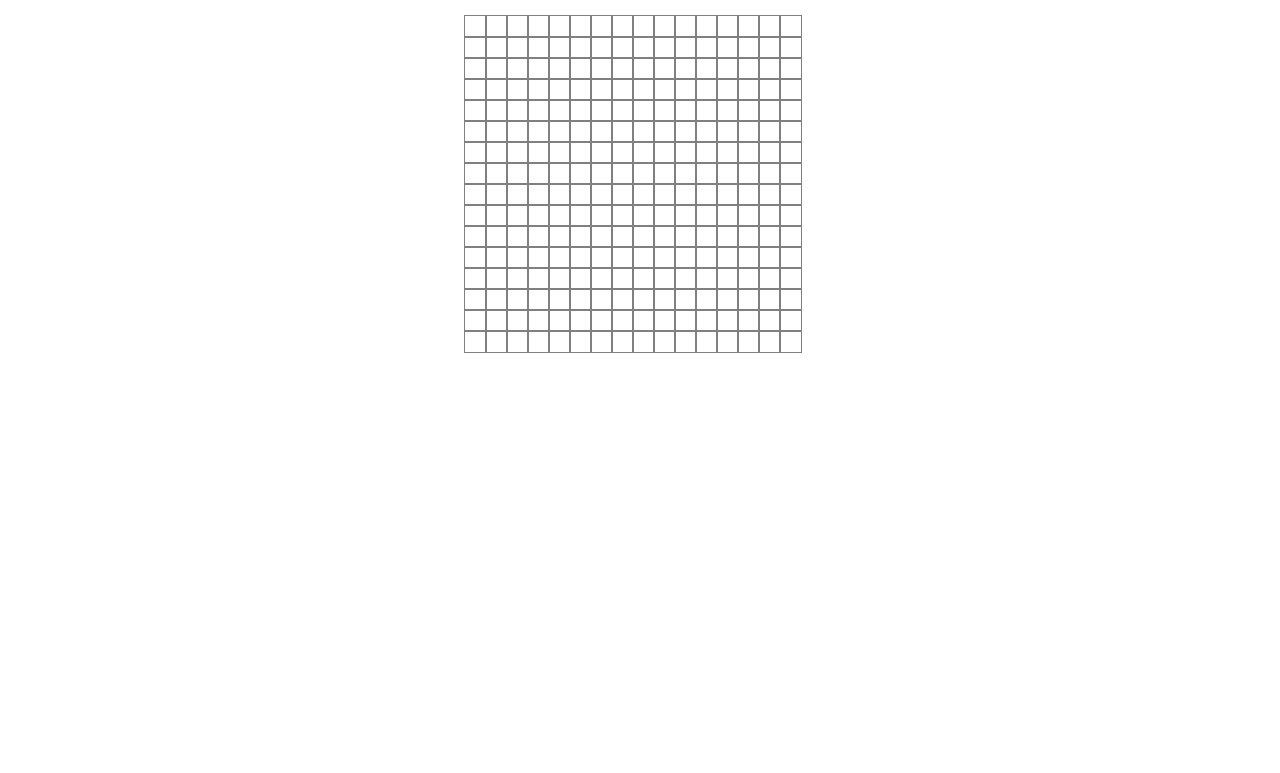
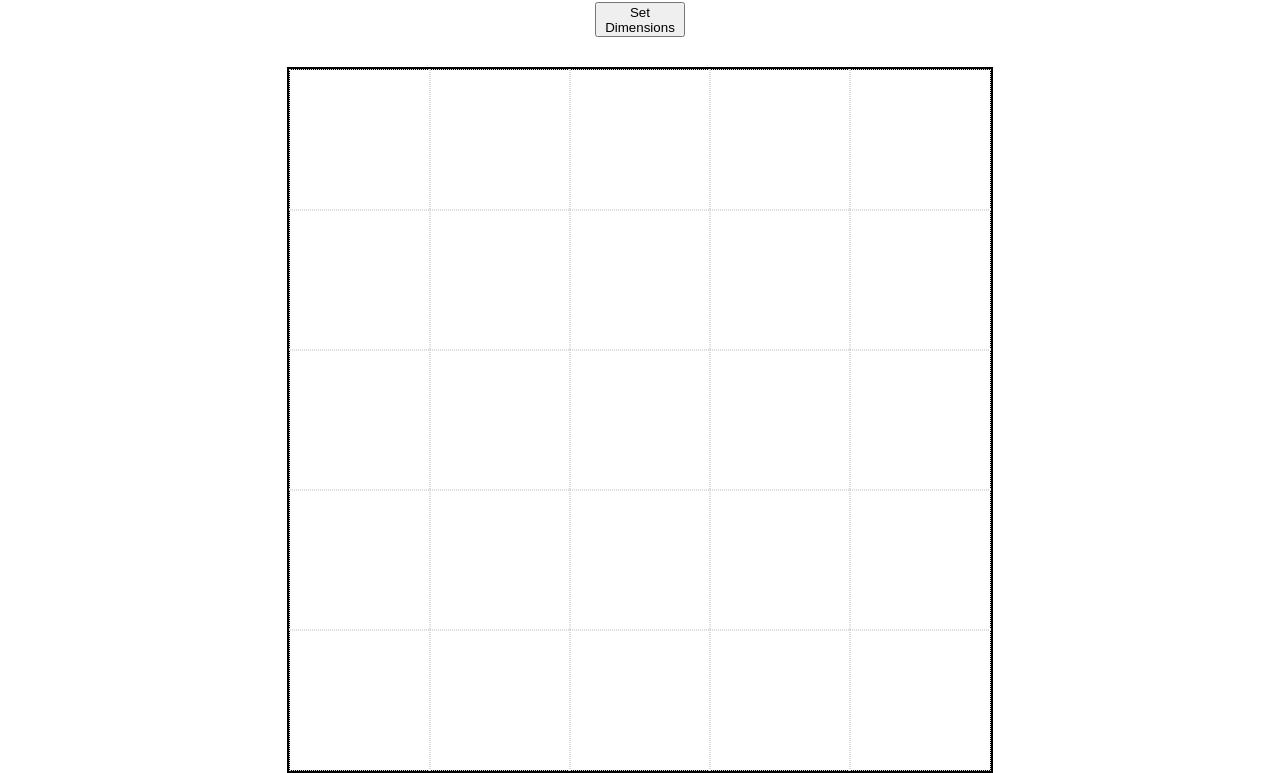
Before and after one commit to DanielDDG/etch-a-sketch, a plain HTML site: page index.html in a window 1280 px wide. Shown: the part 101-874 px from the top of the page. Before the commit the page ends 800 px from the top, so only its background shows below. Drawn offline with Linux system fonts and the light colour scheme.

Commit message:
Create setDimension function

```diff
--- a/etchsketch.js
+++ b/etchsketch.js
@@ -1,28 +1,24 @@
-/*
-
-End Goal:
-
-Create an Etch-A-Sketch program for a web browser.
-
-Problems:
-
-1. Create a webpage with a 16x16 grid of square divs (create them with JS). It's best to put
-them in a div container which can go directly into your HTML file.
-
-*/
-
-// This is to create a square div.
+// Creates HTML elements and initializes variables.
 
 const container = document.querySelector('.container');
+const button = document.querySelector('button');
 const square = document.createElement('div');
+const allSquares = document.getElementsByClassName('square');
+let drawing = false;
 square.classList.add('square');
 container.appendChild(square);
 
-// Drawing variable.
+// Function that prompts user to set dimensions.
 
-let drawing = false;
-createGrid(16);
+function setDimension() {
 
+    let input = prompt('How many boxes would you like on each side?')
+    if (input > 100) {
+        alert('Please enter a number from 1 to 100.')
+    } else {
+        createGrid(input);
+    }
+}
 
 // Function that if user enters number, it creates that number of divs ^2.
 
@@ -45,6 +41,10 @@ function createGrid(input) {
 
     const squares = [input];
 
+    container.style.gridTemplateColumns = 'repeat(' + input + ', auto)';
+    container.style.gridTemplateRows = 'repeat(' + input + ', auto)';
+
+
     for (let i = 0; i <= input * input - 2; i++) {
         squares[i] = document.createElement('div');
         squares[i].classList.add('square');
@@ -66,3 +66,6 @@ function createGrid(input) {
         });
     }
 }
+
+createGrid(5);
+button.addEventListener('click', setDimension);
--- a/index.html
+++ b/index.html
@@ -8,10 +8,12 @@
 </head>
 <script type="text/javascript" src="etchsketch.js" defer></script>
 <body>
-    <h1>Etch-A-Sketch</h1>
-    <div class="github">
-        <p>DanielDDG <i class="fab fa-github fa-spin"></i></p>
-    </div>
-    <div class="container"></div>
+<h1>Etch-A-Sketch</h1>
+<div class="github">
+    <p>DanielDDG <i class="fab fa-github fa-spin"></i></p>
+</div>
+<div class="dimensions"></div>
+    <button>Set Dimensions</button>
+<div class="container"></div>
 </body>
 </html>
--- a/style.css
+++ b/style.css
@@ -9,25 +9,38 @@ h1 {
     margin-bottom: 0;
 }
 
+button {
+    display: block;
+    margin: 0 auto;
+    margin-top: 10px;
+    height: 35px;
+    width: 90px;
+}
+
+.dimensions {
+    display: block;
+}
+
 .github {
     margin-top: -14px;
     text-align: center;
-    outline: 1px solid black;
 }
 
 .container {
+    display: grid;
+    grid-template-columns: repeat(16, auto);
+    grid-template-rows: repeat(16, auto);
     margin: auto;
     margin-top: 30px;
     font-size: 0;
-    height: 350px;
-    width: 350px;
+    height: 700px;
+    width: 700px;
+    border: 3px solid black;
 }
 
 .square {
     display: inline-block;
-    outline: 1px groove grey;
-    height: 21px;
-    width: 21px;
+    outline: 1px dotted gainsboro;
 }
 
 div.square:hover {
```
